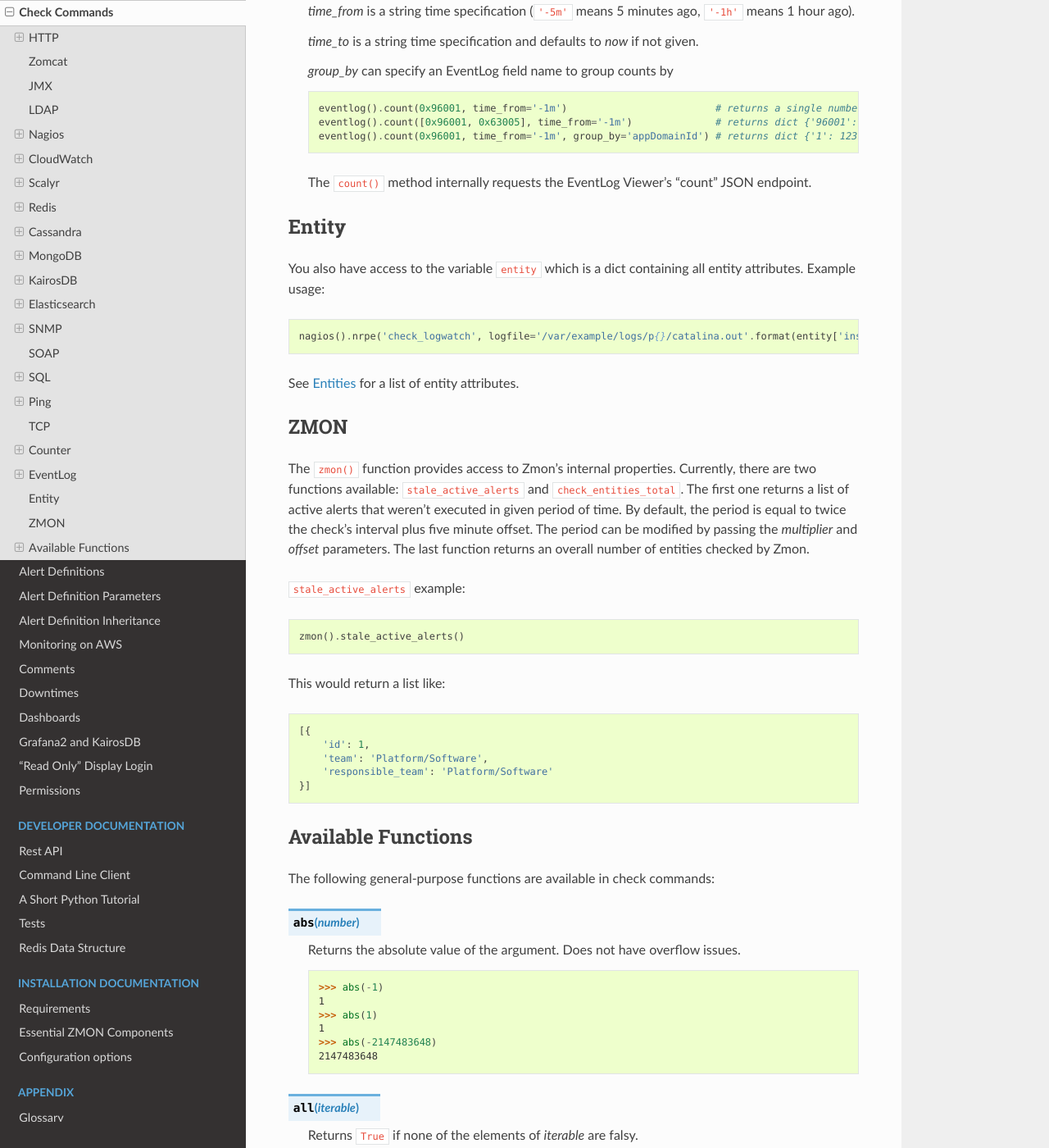
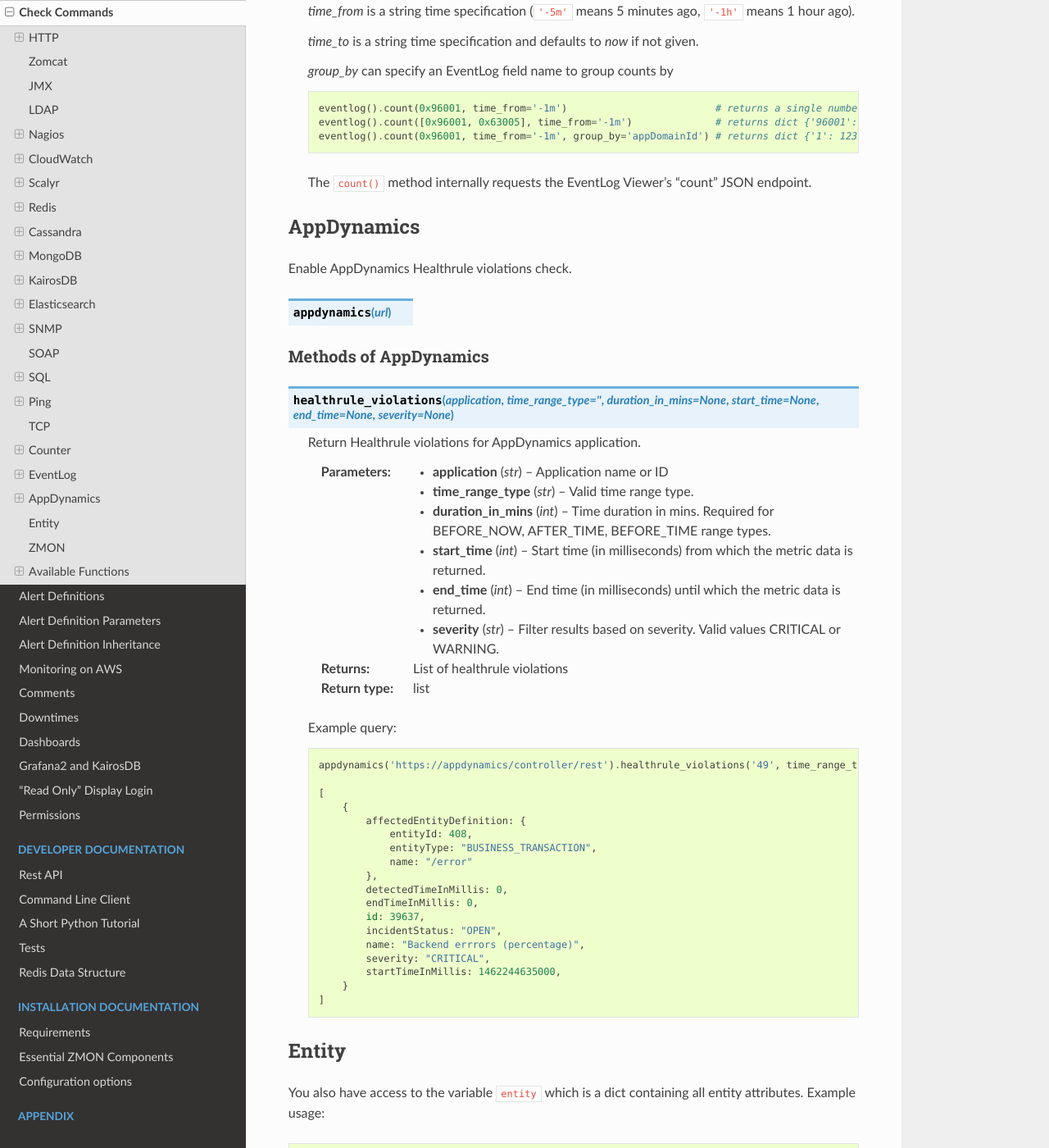
Before and after one commit to zalando-zmon/zmon-docs, a Sphinx documentation site: the page built from docs/user/check-commands.rst, in a window 1280 px wide and 1400 px high, scrolled down 28880 px. Shown: the whole window at 82% size. Built offline with Sphinx 7.4.7 and the Read the Docs theme 2.0.0, drawn with Linux system fonts in a browser that asks for light colours.

Commit message:
Add Appdynamics check command doc

```diff
--- a/docs/user/check-commands.rst
+++ b/docs/user/check-commands.rst
@@ -1552,6 +1552,65 @@
 
     The ``count()`` method internally requests the EventLog Viewer's "count" JSON endpoint.
 
+AppDynamics
+-------------
+
+Enable AppDynamics Healthrule violations check.
+
+.. py:function:: appdynamics(url)
+
+Methods of AppDynamics
+^^^^^^^^^^^^^^^^^^^^^^
+
+.. py:function:: healthrule_violations(application, time_range_type='', duration_in_mins=None, start_time=None, end_time=None, severity=None)
+
+    ::
+
+    Return Healthrule violations for AppDynamics application.
+
+    :param application: Application name or ID
+    :type application: str
+
+    :param time_range_type: Valid time range type.
+    :type time_range_type: str
+
+    :param duration_in_mins: Time duration in mins. Required for BEFORE_NOW, AFTER_TIME, BEFORE_TIME range types.
+    :type duration_in_mins: int
+
+    :param start_time: Start time (in milliseconds) from which the metric data is returned.
+    :type start_time: int
+
+    :param end_time: End time (in milliseconds) until which the metric data is returned.
+    :type end_time: int
+
+    :param severity: Filter results based on severity. Valid values CRITICAL or WARNING.
+    :type severity: str
+
+    :return: List of healthrule violations
+    :rtype: list
+
+    Example query:
+
+    .. code-block:: python
+
+        appdynamics('https://appdynamics/controller/rest').healthrule_violations('49', time_range_type='BEFORE_NOW', duration_in_mins=5)
+
+        [
+            {
+                affectedEntityDefinition: {
+                    entityId: 408,
+                    entityType: "BUSINESS_TRANSACTION",
+                    name: "/error"
+                },
+                detectedTimeInMillis: 0,
+                endTimeInMillis: 0,
+                id: 39637,
+                incidentStatus: "OPEN",
+                name: "Backend errrors (percentage)",
+                severity: "CRITICAL",
+                startTimeInMillis: 1462244635000,
+            }
+        ]
 
 
 Entity
```
